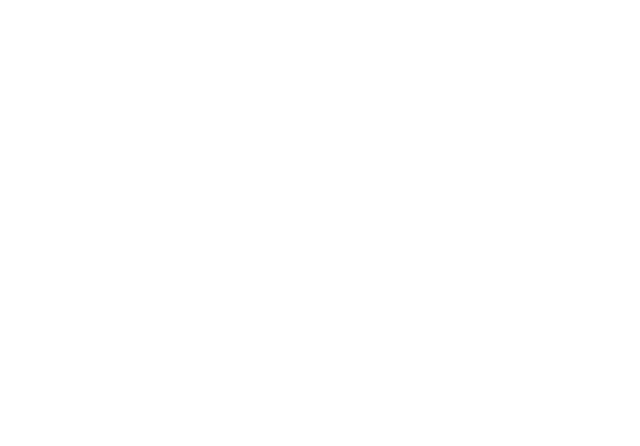
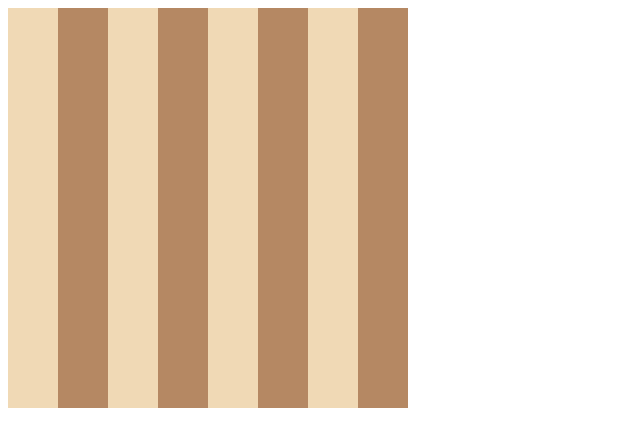
Before and after one commit to puterbuagh/chessboard, a plain HTML site: page index.html in a window 1280 px wide. Shown: the whole page, without its empty margins (0-640 px from the left). Drawn offline with Linux system fonts and the light colour scheme.

Commit message:
Update style.css

```diff
--- a/style.css
+++ b/style.css
@@ -10,12 +10,21 @@
   height: 50px;
 }
 
-.light:nth-child(odd) .square:nth-child(even),
-.light:nth-child(even) .square:nth-child(odd) {
+.light {
   background-color: #f0d9b5;
 }
 
-.light:nth-child(odd) .square:nth-child(odd),
-.light:nth-child(even) .square:nth-child(even) {
+.dark {
   background-color: #b58863;
 }
+
+/* alternating light/dark squares for each row */
+.board:nth-child(odd) .square:nth-child(2n+1),
+.board:nth-child(even) .square:nth-child(2n) {
+  background-color: #b58863;
+}
+
+.board:nth-child(odd) .square:nth-child(2n),
+.board:nth-child(even) .square:nth-child(2n+1) {
+  background-color: #f0d9b5;
+}
```
